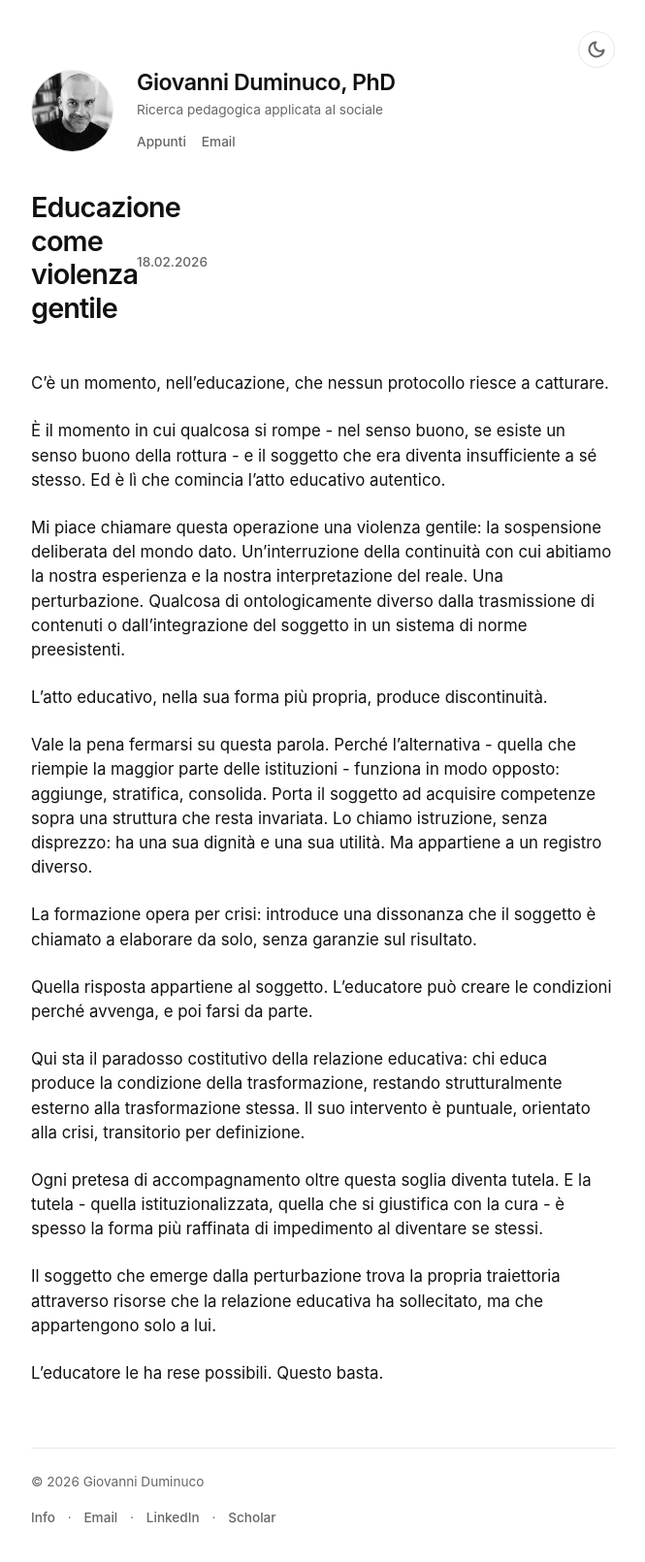
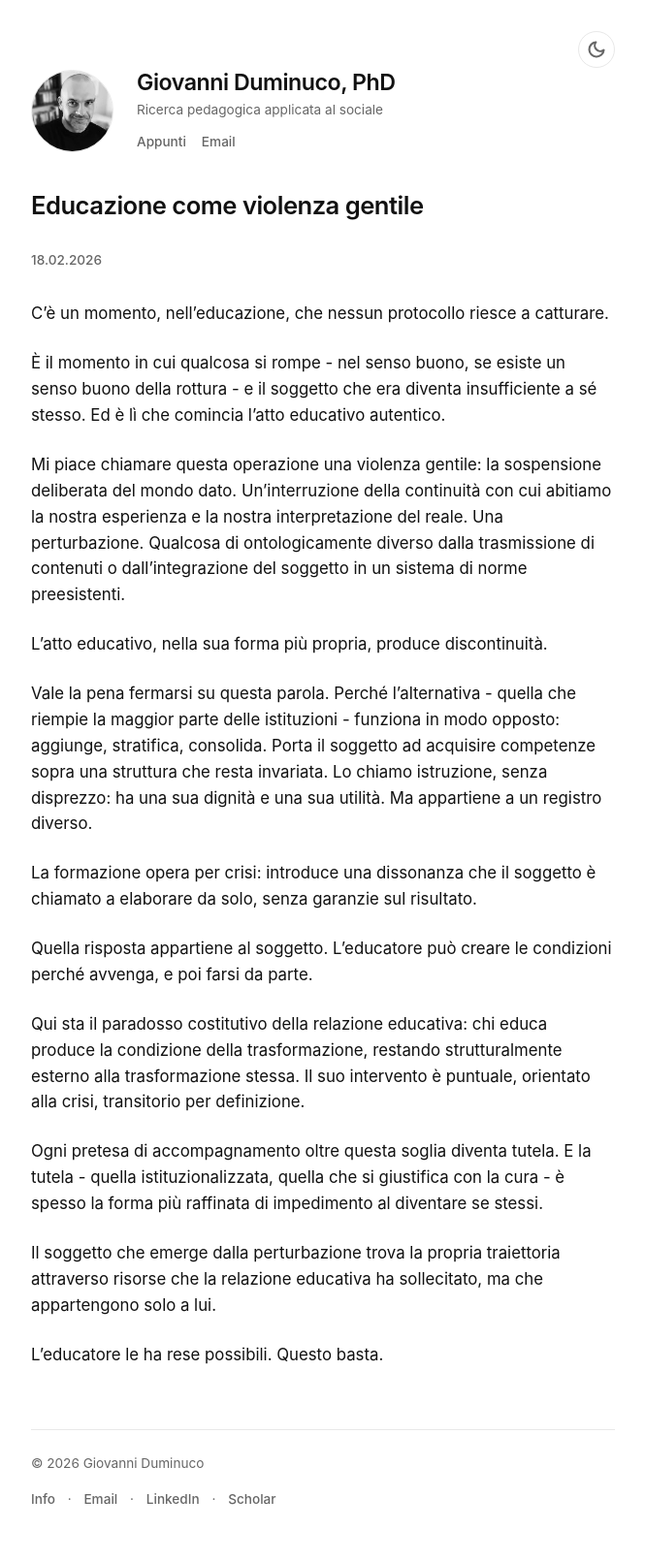
Before and after one commit to dumgio/dumgio.github.io, a Jekyll site: the page built from _posts/2026-02-18-educazione-come-violenza-gentile.md, in a window 1280 px wide. Shown: the whole page at 97% size, without its empty margins (307-972 px from the left). Built offline with Jekyll 4.4.1, drawn with Linux system fonts in a browser that asks for light colours.

Commit message:
Update post.html

```diff
--- a/_layouts/post.html
+++ b/_layouts/post.html
@@ -1,15 +1,10 @@
 ---
 layout: default
 ---
-<article>
-  <header style="margin-bottom: 2.5rem;">
-    <h1 style="font-size: 1.8rem; letter-spacing: -0.03em; line-height: 1.2; margin-bottom: 0.5rem;">
-      {{ page.title }}
-    </h1>
-
-    <time style="color: var(--accent); font-size: 0.85rem; font-weight: 500;">
-      {{ page.date | date: "%d.%m.%Y" }}
-    </time>
+<article class="post-container">
+  <header class="post-header">
+    <h1 class="post-title">{{ page.title }}</h1>
+    <time class="post-date">{{ page.date | date: "%d.%m.%Y" }}</time>
   </header>
 
   <div class="post-content">
@@ -18,6 +13,52 @@ layout: default
 </article>
 
 <style>
-  .post-content p { margin-bottom: 1.5rem; font-size: 1.05rem; }
-  .post-content h2 { margin-top: 2rem; margin-bottom: 1rem; text-transform: none; font-size: 1.4rem; color: var(--fg); }
+  /* Contenitore principale */
+  .post-container {
+    text-align: left;
+  }
+
+  .post-header {
+    margin-bottom: 2rem;
+    display: flex;
+    flex-direction: column; /* Mette la data SOTTO il titolo */
+    align-items: flex-start; /* Allinea tutto a sinistra */
+  }
+
+  /* Titolo più piccolo e pulito */
+  .post-title {
+    font-size: 1.6rem; /* Dimensione ridotta */
+    letter-spacing: -0.02em;
+    line-height: 1.2;
+    margin-bottom: 0.4rem;
+    color: var(--fg);
+    text-align: left;
+  }
+
+  /* Data */
+  .post-date {
+    color: var(--accent);
+    font-size: 0.85rem;
+    font-weight: 500;
+    text-align: left;
+  }
+
+  /* Testo dell'appunto */
+  .post-content {
+    text-align: left;
+  }
+
+  .post-content p {
+    margin-bottom: 1.5rem;
+    font-size: 1.05rem;
+    line-height: 1.6;
+  }
+
+  /* Correzione per Mobile: forza l'allineamento a sinistra */
+  @media (max-width: 600px) {
+    .post-header, .post-title, .post-date, .post-content {
+      text-align: left !important;
+      align-items: flex-start !important;
+    }
+  }
 </style>
```
